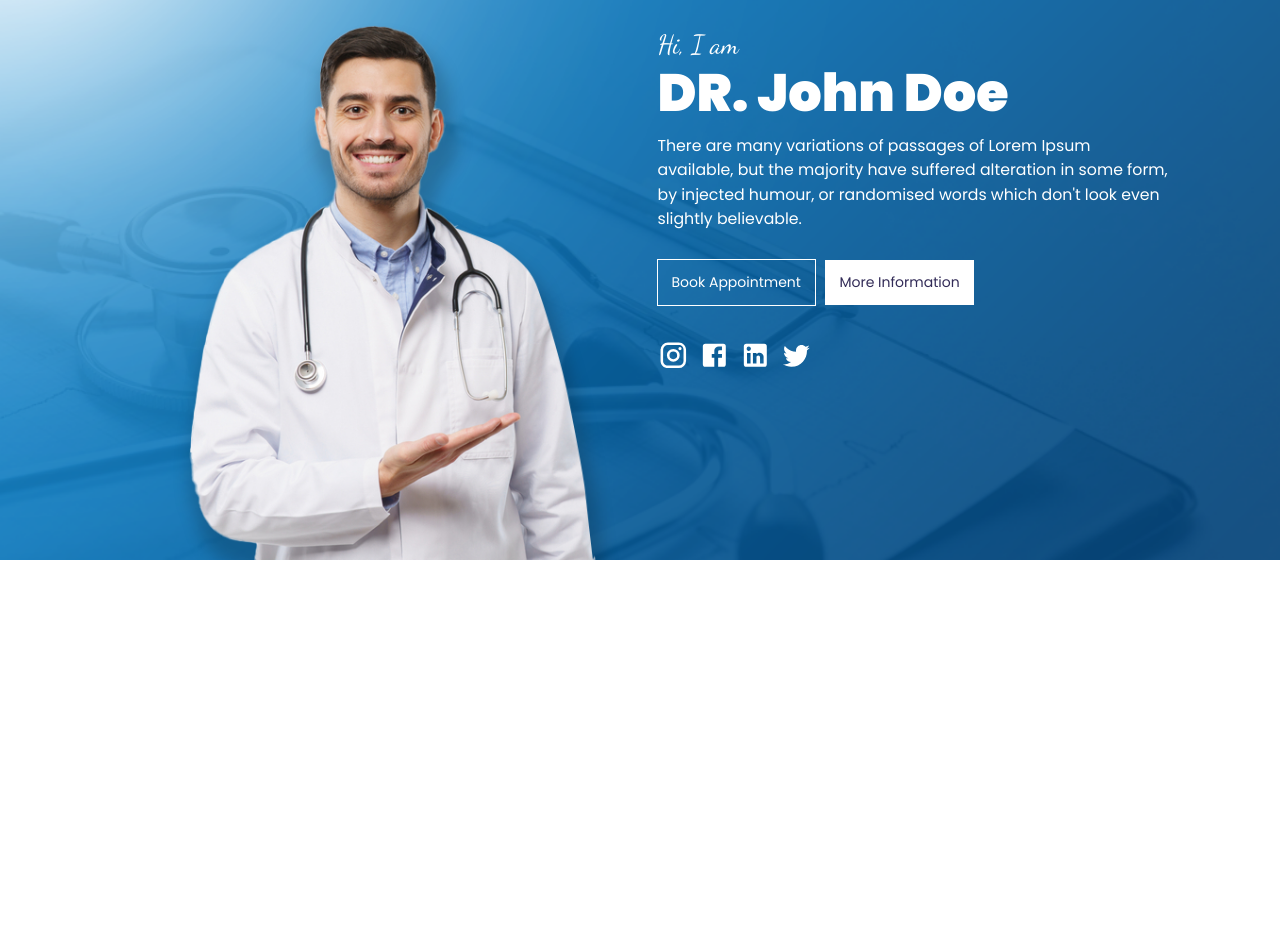
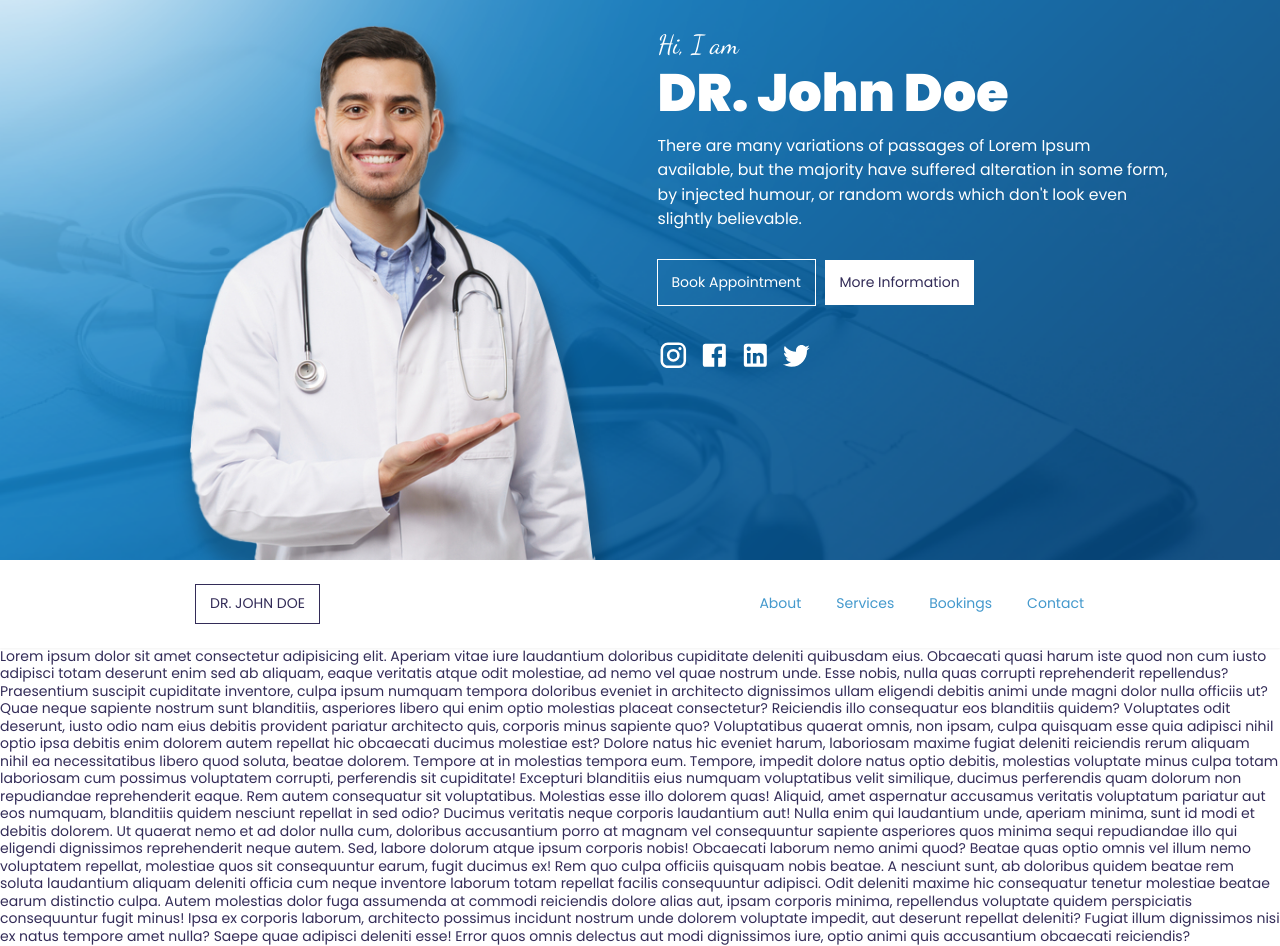
Before and after one commit to mikelisrael/doctor-portfolio-next, a Next.js app: page / in a window 1280 px wide. Shown: the part 160-1106 px from the top of the page. Before the commit the page ends 800 px from the top, so only its background shows below. Built offline with nearby package versions, Linux system fonts and the light colour scheme.

Commit message:
navbar complete

```diff
--- a/components/Header.js
+++ b/components/Header.js
@@ -1,6 +1,6 @@
 import React from "react";
-import LocationOnIcon from "@mui/icons-material/LocationOn";
-import LocalPhoneIcon from "@mui/icons-material/LocalPhone";
+// import LocationOnIcon from "@mui/icons-material/LocationOn";
+// import LocalPhoneIcon from "@mui/icons-material/LocalPhone";
 import InstagramIcon from "@mui/icons-material/Instagram";
 import FacebookIcon from "@mui/icons-material/Facebook";
 import LinkedInIcon from "@mui/icons-material/LinkedIn";
@@ -23,8 +23,7 @@ const Header = () => {
           <blockquote className="w-full text-lg text-white mt-4">
             There are many variations of passages of Lorem Ipsum available, but
             the majority have suffered alteration in some form, by injected
-            humour, or randomised words which don't look even slightly
-            believable.
+            humour, or random words which don't look even slightly believable.
           </blockquote>
 
           <div className="mt-8 w-max flex flex-col sm:flex-row gap-3">
@@ -34,16 +33,16 @@ const Header = () => {
 
           {/* socials side by side */}
           <div className="mt-10 flex gap-3">
-            <a href="#" className="text-white">
+            <a href="#" className="text-white hover:text-[#ff6483]">
               <InstagramIcon fontSize="large" />
             </a>
-            <a href="#" className="text-white">
+            <a href="#" className="text-white hover:text-[#ff6483]">
               <FacebookIcon fontSize="large" />
             </a>
-            <a href="#" className="text-white">
+            <a href="#" className="text-white hover:text-[#ff6483]">
               <LinkedInIcon fontSize="large" />
             </a>
-            <a href="#" className="text-white">
+            <a href="#" className="text-white hover:text-[#ff6483]">
               <TwitterIcon fontSize="large" />
             </a>
           </div>
--- a/components/Layout.js
+++ b/components/Layout.js
@@ -6,7 +6,7 @@ import "aos/dist/aos.css";
 const Layout = ({ children }) => {
   useEffect(() => {
     AOS.init({
-      duration: 1000,
+      duration: 300,
       once: true,
     });
   }, []);
--- /dev/null
+++ b/components/Logo.js
@@ -0,0 +1,15 @@
+import React from "react";
+
+const Logo = ({ handleNav }) => {
+  return (
+    <a
+      href="#home"
+      className="logo capitalize py-3 px-4 w-max cursor-pointer"
+      onClick={handleNav}
+    >
+      DR. JOHN DOE
+    </a>
+  );
+};
+
+export default Logo;
--- /dev/null
+++ b/components/Navbar.js
@@ -0,0 +1,132 @@
+import React, { useState } from "react";
+import Logo from "./Logo";
+import MenuIcon from "@mui/icons-material/Menu";
+import InstagramIcon from "@mui/icons-material/Instagram";
+import FacebookIcon from "@mui/icons-material/Facebook";
+import LinkedInIcon from "@mui/icons-material/LinkedIn";
+import TwitterIcon from "@mui/icons-material/Twitter";
+import CloseIcon from "@mui/icons-material/Close";
+
+const Navbar = ({ views }) => {
+  const [openNav, setOpenNav] = useState(false);
+  const navLinks = [
+    {
+      name: "about",
+      path: "#about",
+      inView: views?.aboutView,
+    },
+    {
+      name: "services",
+      path: "#services",
+      inView: views?.servicesView,
+    },
+    {
+      name: "bookings",
+      path: "#bookings",
+      inView: views?.bookingsView,
+    },
+    {
+      name: "contact",
+      path: "#contact",
+      inView: views?.contactView,
+    },
+  ];
+
+  const handleNav = () => {
+    if (window.scrollY === 0) {
+      window.scrollTo(0, window.scrollY + 1);
+    } else {
+      window.scrollTo(0, window.scrollY - 1);
+    }
+
+    if (openNav) {
+      setOpenNav(false);
+    } else {
+      setOpenNav(true);
+    }
+  };
+
+  return (
+    <nav className="universal py-7 flex justify-between items-center sticky top-0 bg-white shadow-sm z-[10]">
+      <Logo />
+
+      {/* links */}
+      <ul className="hidden sm:flex justify-center items-center gap-10">
+        {navLinks?.map((link, index) => {
+          const { name, path, inView } = link;
+          return (
+            <li key={index}>
+              <a
+                href={path}
+                className={`capitalize hover:text-[#ff6483] ${
+                  inView && "text-[#4499cd]"
+                }`}
+              >
+                {name}
+              </a>
+            </li>
+          );
+        })}
+      </ul>
+
+      {/* hamburger */}
+      <div
+        className="sm:hidden flex justify-center items-center cursor-pointer"
+        onClick={handleNav}
+      >
+        <MenuIcon />
+      </div>
+
+      {/* mobile nav */}
+      <div
+        className={`${
+          openNav ? "flex" : "hidden"
+        } sm:hidden flex-col justify-center items-center h-full w-full fixed top-0 left-0 bg-white gap-10`}
+        data-aos="zoom-out"
+      >
+        <div className="animate-pulse cursor-pointer" onClick={handleNav}>
+          <CloseIcon />
+        </div>
+
+        <Logo handleNav={handleNav} />
+
+        <ul className="flex flex-col justify-center items-center gap-10">
+          {navLinks?.map((link, index) => {
+            const { name, path, inView } = link;
+            return (
+              <li key={index}>
+                <a
+                  href={path}
+                  className={`capitalize active:text-[#ff6483] ${
+                    inView && "text-[#4499cd]"
+                  }`}
+                  onClick={handleNav}
+                >
+                  {name}
+                </a>
+              </li>
+            );
+          })}
+        </ul>
+
+        {/* socials side by side */}
+        <div className="mt-5 flex gap-3">
+          <a href="#">
+            <InstagramIcon className="active:text-[#ff6483]" fontSize="small" />
+          </a>
+          <a href="#">
+            <FacebookIcon className="active:text-[#ff6483]" fontSize="small" />
+          </a>
+          <a href="#">
+            <LinkedInIcon className="active:text-[#ff6483]" fontSize="small" />
+          </a>
+          <a href="#">
+            <TwitterIcon className="active:text-[#ff6483]" fontSize="small" />
+          </a>
+        </div>
+      </div>
+    </nav>
+  );
+};
+
+export default Navbar;
--- a/package.json
+++ b/package.json
@@ -19,7 +19,8 @@
     "eslint-config-next": "13.1.1",
     "next": "13.1.1",
     "react": "18.2.0",
-    "react-dom": "18.2.0"
+    "react-dom": "18.2.0",
+    "react-intersection-observer": "^9.4.1"
   },
   "devDependencies": {
     "autoprefixer": "^10.4.13",
--- a/pages/index.js
+++ b/pages/index.js
@@ -1,9 +1,73 @@
 import Header from "../components/Header";
+import Navbar from "../components/Navbar";
+import { useInView } from "react-intersection-observer";
 
 export default function Home() {
+  const { ref: contactRef, inView: contactView } = useInView({
+    threshold: 0.7,
+  });
+  const { ref: servicesRef, inView: servicesView } = useInView({
+    threshold: 0.7,
+  });
+  const { ref: aboutRef, inView: aboutView } = useInView({
+    threshold: 0.7,
+  });
+  const { ref: bookingsRef, inView: bookingsView } = useInView({
+    threshold: 0.7,
+  });
+
   return (
-    <main>
+    <main className="relative" id="home">
       <Header />
+      <Navbar views={{ contactView, servicesView, aboutView, bookingsView }} />
+      <section id="about" ref={aboutRef}>
+        Lorem ipsum dolor sit amet consectetur adipisicing elit. Aperiam vitae
+        iure laudantium doloribus cupiditate deleniti quibusdam eius. Obcaecati
+        quasi harum iste quod non cum iusto adipisci totam deserunt enim sed ab
+        aliquam, eaque veritatis atque odit molestiae, ad nemo vel quae nostrum
+        unde. Esse nobis, nulla quas corrupti reprehenderit repellendus?
+        Praesentium suscipit cupiditate inventore, culpa ipsum numquam tempora
+        doloribus eveniet in architecto dignissimos ullam eligendi debitis animi
+        unde magni dolor nulla officiis ut? Quae neque sapiente nostrum sunt
+        blanditiis, asperiores libero qui enim optio molestias placeat
+        consectetur? Reiciendis illo consequatur eos blanditiis quidem?
+        Voluptates odit deserunt, iusto odio nam eius debitis provident pariatur
+        architecto quis, corporis minus sapiente quo? Voluptatibus quaerat
+        omnis, non ipsam, culpa quisquam esse quia adipisci nihil optio ipsa
+        debitis enim dolorem autem repellat hic obcaecati ducimus molestiae est?
+        Dolore natus hic eveniet harum, laboriosam maxime fugiat deleniti
+        reiciendis rerum aliquam nihil ea necessitatibus libero quod soluta,
+        beatae dolorem. Tempore at in molestias tempora eum. Tempore, impedit
+        dolore natus optio debitis, molestias voluptate minus culpa totam
+        laboriosam cum possimus voluptatem corrupti, perferendis sit cupiditate!
+        Excepturi blanditiis eius numquam voluptatibus velit similique, ducimus
+        perferendis quam dolorum non repudiandae reprehenderit eaque. Rem autem
+        consequatur sit voluptatibus. Molestias esse illo dolorem quas! Aliquid,
+        amet aspernatur accusamus veritatis voluptatum pariatur aut eos numquam,
+        blanditiis quidem nesciunt repellat in sed odio? Ducimus veritatis neque
+        corporis laudantium aut! Nulla enim qui laudantium unde, aperiam minima,
+        sunt id modi et debitis dolorem. Ut quaerat nemo et ad dolor nulla cum,
+        doloribus accusantium porro at magnam vel consequuntur sapiente
+        asperiores quos minima sequi repudiandae illo qui eligendi dignissimos
+        reprehenderit neque autem. Sed, labore dolorum atque ipsum corporis
+        nobis! Obcaecati laborum nemo animi quod? Beatae quas optio omnis vel
+        illum nemo voluptatem repellat, molestiae quos sit consequuntur earum,
+        fugit ducimus ex! Rem quo culpa officiis quisquam nobis beatae. A
+        nesciunt sunt, ab doloribus quidem beatae rem soluta laudantium aliquam
+        deleniti officia cum neque inventore laborum totam repellat facilis
+        consequuntur adipisci. Odit deleniti maxime hic consequatur tenetur
+        molestiae beatae earum distinctio culpa. Autem molestias dolor fuga
+        assumenda at commodi reiciendis dolore alias aut, ipsam corporis minima,
+        repellendus voluptate quidem perspiciatis consequuntur fugit minus! Ipsa
+        ex corporis laborum, architecto possimus incidunt nostrum unde dolorem
+        voluptate impedit, aut deserunt repellat deleniti? Fugiat illum
+        dignissimos nisi ex natus tempore amet nulla? Saepe quae adipisci
+        deleniti esse! Error quos omnis delectus aut modi dignissimos iure,
+        optio animi quis accusantium obcaecati reiciendis?
+      </section>
+      <section id="bookings" ref={bookingsRef}></section>
+      <section id="services" ref={servicesRef}></section>
+      <section id="contact" ref={contactRef}></section>
     </main>
   );
 }
--- a/styles/globals.css
+++ b/styles/globals.css
@@ -8,8 +8,12 @@
 :root {
   --main-font: "Poppins", sans-serif;
   --main-white: #fff;
-  --text-dark: #332c58;
+  --main-dark: #332c58;
+  --main-grey: #f6fbff;
+  --light-blue: #4499cd;
+  --dark-blue: #18639b;
   --transition: 0.5s ease;
+  --dark-pink: #ff6483;
 }
 
 /* aos library */
@@ -32,11 +36,12 @@
 
 html {
   @apply text-xs md:text-sm;
+  scroll-behavior: smooth;
 }
 
 body {
   font-family: var(--main-font);
-  color: var(--text-dark);
+  color: var(--main-dark);
 }
 
 .second_font {
@@ -52,7 +57,7 @@ body {
 
 /* buttons styling */
 .main_btn {
-  @apply py-4 px-4 outline-1 outline-white relative overflow-hidden z-[1];
+  @apply p-4 relative overflow-hidden z-[1];
 }
 
 .main_btn.transparent {
@@ -76,7 +81,7 @@ body {
 }
 
 .main_btn.transparent:hover {
-  color: var(--text-dark);
+  color: var(--main-dark);
 }
 
 .main_btn.transparent:hover::before {
@@ -85,7 +90,7 @@ body {
 
 .main_btn.filled {
   background: white;
-  color: var(--text-dark);
+  color: var(--main-dark);
   transition: var(--transition);
 }
 
@@ -105,3 +110,7 @@ body {
 .universal {
   @apply px-12 sm:px-24 md:px-32 lg:px-48 xl:px-56;
 }
+
+.logo {
+  outline: 1px solid var(--main-dark);
+}
--- a/tailwind.config.js
+++ b/tailwind.config.js
@@ -1,5 +1,5 @@
-/** @type {import('tailwindcss').Config} */
 module.exports = {
+  node: "jit",
   content: [
     "./pages/**/*.{js,ts,jsx,tsx}",
     "./components/**/*.{js,ts,jsx,tsx}",
```
Also changed, not shown: 1 other file (tests, documents, lock files or other folders).
